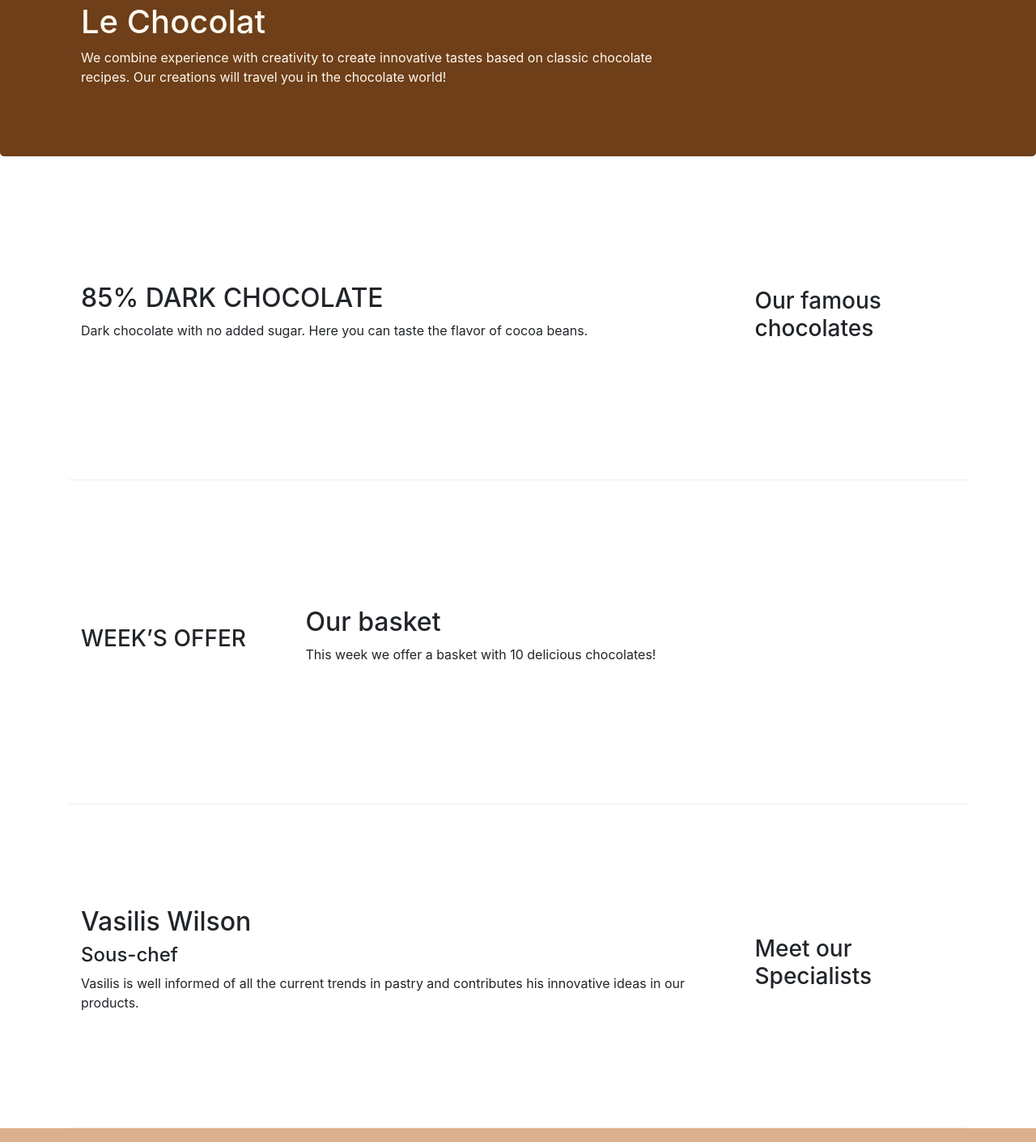
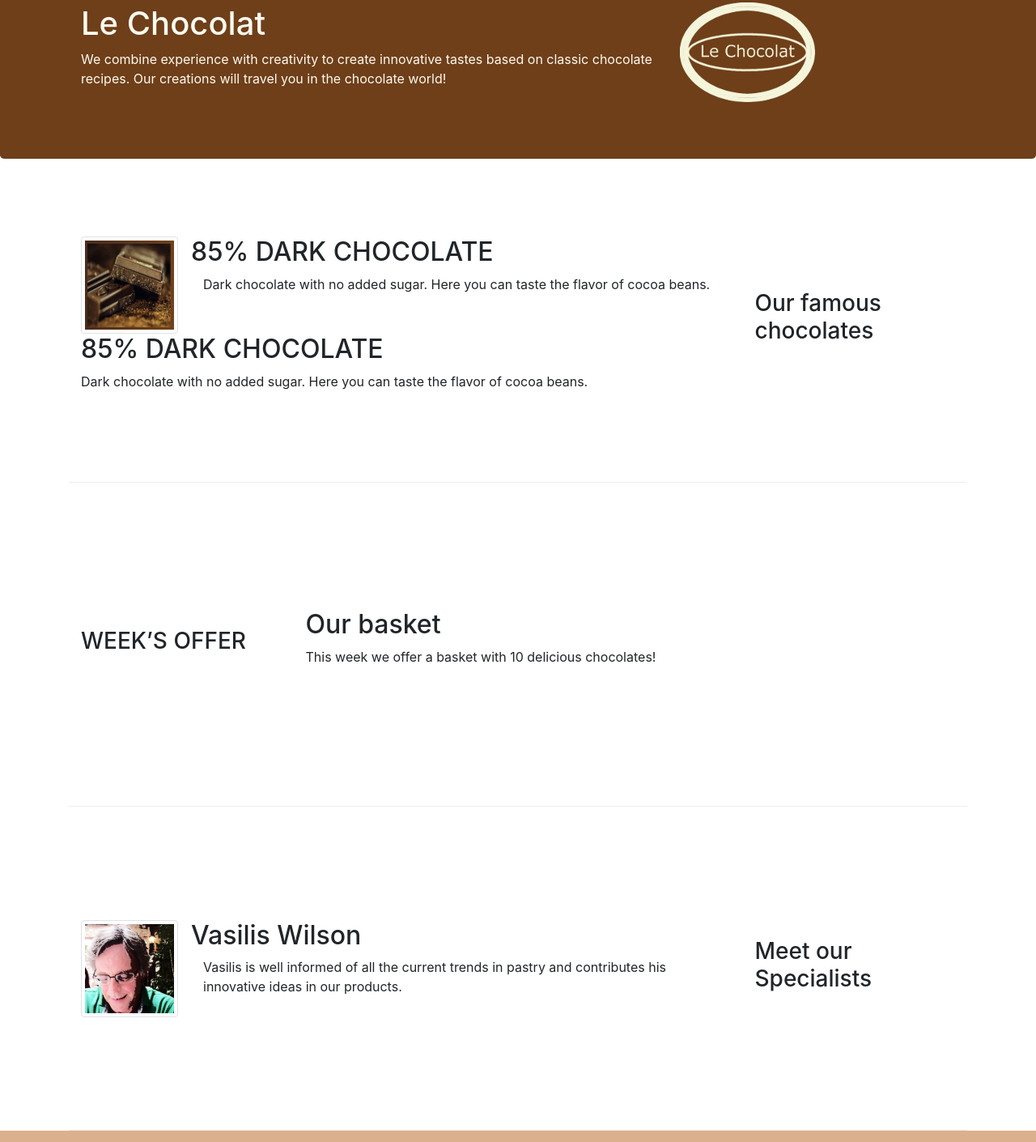
Before and after one commit to nikos-antoniou/LeChocolat, a website: page index.html in a window 1280 px wide. Shown: the part 117-1527 px from the top of the page at 81% size. Drawn offline with nearby package versions, Linux system fonts and the light colour scheme.

Commit message:
images and media

```diff
--- a/index.html
+++ b/index.html
@@ -16,7 +16,7 @@
 <body>
     <nav class="navbar navbar-expand-md navbar-light bg-light fixed-top ">
         <div class="container">
-            <a class="navbar-brand" href="#">Le Chocolat</a>
+            <a class="navbar-brand" href="#"><img src="images/logo.png" width="54"></a>
 
             <button class="navbar-toggler" type="button" data-toggle="collapse" data-target="#Navbar">
                 <span class="navbar-toggler-icon"></span>
@@ -30,7 +30,8 @@
                             About</a></li>
                     <li class="nav-item"><a class="nav-link" href="#"><span class="fa fa-list fa-lg"></span>
                             Menu</a></li>
-                    <li class="nav-item"><a class="nav-link" href="#"><span class="fa fa-address-card fa-lg"></span> Contact</a></li>
+                    <li class="nav-item"><a class="nav-link" href="#"><span class="fa fa-address-card fa-lg"></span>
+                            Contact</a></li>
                 </ul>
             </div>
         </div>
@@ -45,6 +46,7 @@
                         recipes. Our creations will travel you in the chocolate world!</p>
                 </div>
                 <div class="col col-sm">
+                    <img src="images/logo.png" class="img-fluid">
                 </div>
             </div>
         </div>
@@ -56,6 +58,15 @@
                 <h3>Our famous chocolates</h3>
             </div>
             <div class="col-sm col-md">
+                <div class="media">
+                    <img class="d-flex mr-3 img-thumbnail align-self-center" src="images/dark85.jpg"
+                        alt="85% DARK CHOCOLATE">
+                    <div class="media-body">
+                        <h2 class="mt-0">85% DARK CHOCOLATE</h2>
+                        <p class="col d-none d-md-block">Dark chocolate with no added sugar.
+                            Here you can taste the flavor of cocoa beans.</p>
+                    </div>
+                </div>
                 <h2>85% DARK CHOCOLATE</h2>
                 <p class="d-none d-sm-block">Dark chocolate with no added sugar. Here you can taste the flavor of cocoa
                     beans.</p>
@@ -78,14 +89,20 @@
                 <h3>Meet our Specialists</h3>
             </div>
             <div class="col-sm col-md">
-                <h2>Vasilis Wilson </h2>
-                <h4>Sous-chef</h4>
-                <p class="d-none d-sm-block">Vasilis is well informed of all the current trends in pastry and
-                    contributes his innovative ideas in
-                    our products.</p>
+
+                <div class="media">
+                    <img class="d-flex mr-3 img-thumbnail align-self-center"
+                    src="images/cartoonVasilis.png" alt="Vasilis Wilson">
+                    <div class="media-body">
+                    <h2 class="mt-0">Vasilis Wilson</h2>
+                    <p class="col d-none d-md-block">Vasilis is well informed of all the current
+                    trends in pastry and contributes his innovative ideas in our products.</p>
+                    </div>
+                    </div>
             </div>
         </div>
     </div>
+
 
     <footer class="footer">
         <div class="container">
@@ -116,17 +133,17 @@
                 </div>
                 <div class="col col-sm-4 align-self-center">
                     <div style="text-align: center;">
-                        <a class="btn btn-social-icon btn-google-plus" href ="http://google.com/+">
+                        <a class="btn btn-social-icon btn-google-plus" href="http://google.com/+">
                             <i class="fa fa-google-plus"></i></a>
-                            <a class="btn btn-social-icon btn-facebook" href="http://www.facebook.com/profile.php?id=">
+                        <a class="btn btn-social-icon btn-facebook" href="http://www.facebook.com/profile.php?id=">
                             <i class="fa fa-facebook"></i></a>
-                            <a class="btn btn-social-icon btn-linkedin" href="http://www.linkedin.com/in/">
+                        <a class="btn btn-social-icon btn-linkedin" href="http://www.linkedin.com/in/">
                             <i class="fa fa-linkedin"></i></a>
-                            <a class="btn btn-social-icon btn-twitter" href="http://twitter.com/">
+                        <a class="btn btn-social-icon btn-twitter" href="http://twitter.com/">
                             <i class="fa fa-twitter"></i></a>
-                            <a class="btn btn-social-icon btn-youtube" href="http://youtube.com/">
+                        <a class="btn btn-social-icon btn-youtube" href="http://youtube.com/">
                             <i class="fa fa-youtube"></i></a>
-                            <a class="btn btn-social-icon" href="mailto:">
+                        <a class="btn btn-social-icon" href="mailto:">
                             <i class="fa fa-envelope-o"></i></a>
                     </div>
                 </div>
```
Also changed, not shown: aboutus.html (+2 -1 lines), images/cartoonVasilis.png (added), images/dark85.jpg (added), images/logo.png (added), images/promotion.jpg (added).
